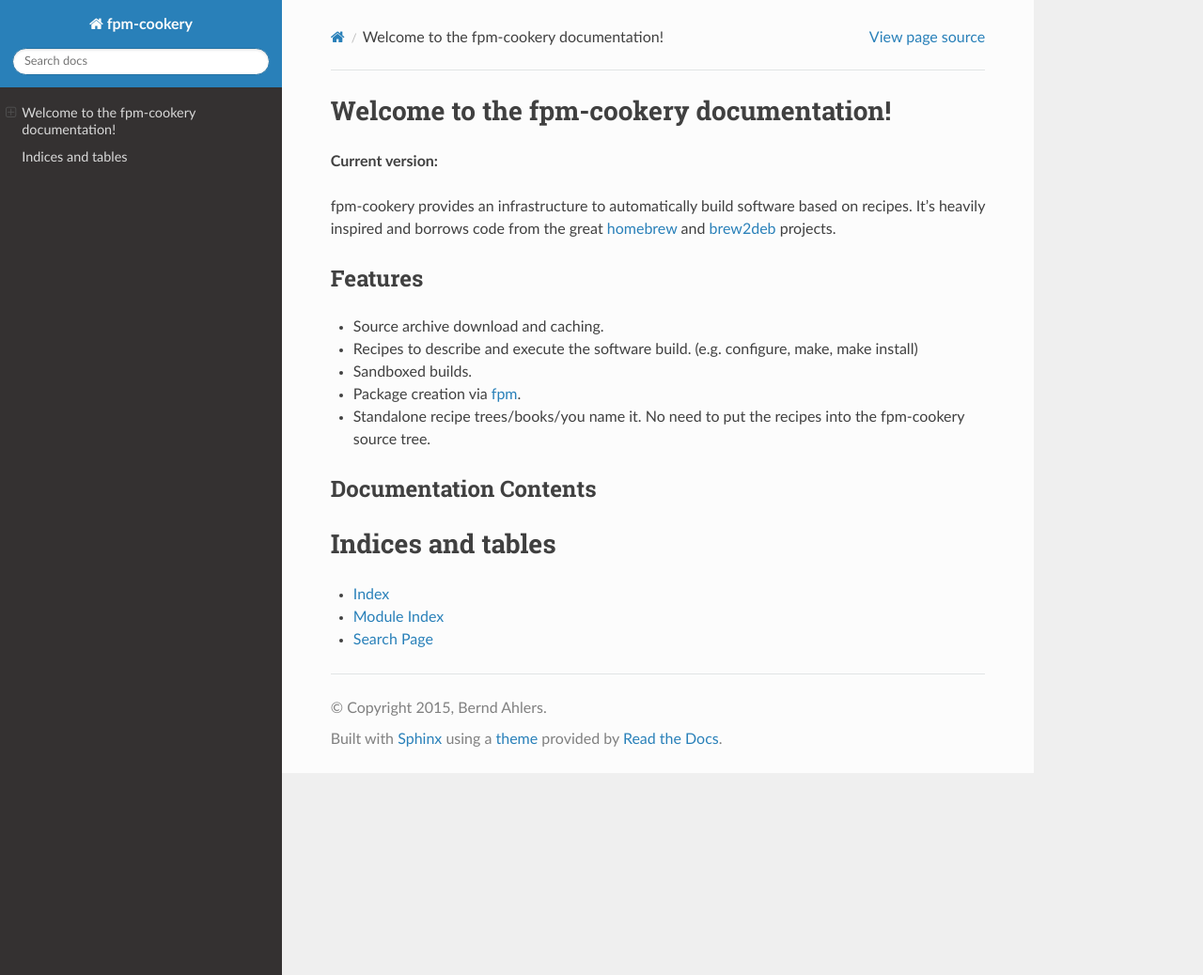
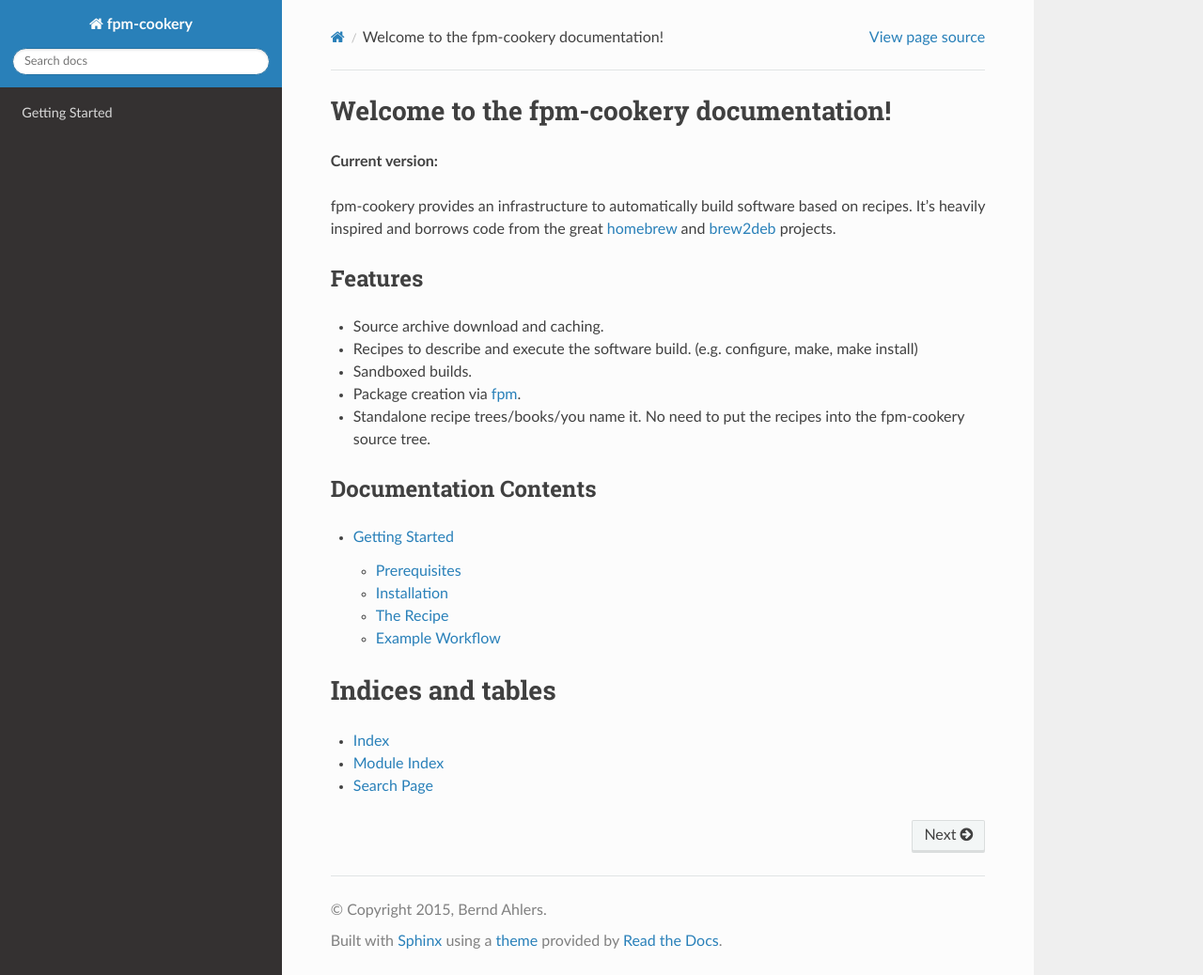
Before and after one commit to bernd/fpm-cookery, a Sphinx documentation site: the page built from docs/index.rst, in a window 1280 px wide and 1038 px high. Shown: the whole window at 94% size. Built offline with Sphinx 7.4.7 and the Read the Docs theme 2.0.0, drawn with Linux system fonts in a browser that asks for light colours; some of the changed lines change nothing that is shown.

Commit message:
[docs] Add getting started page from gh-pages branch.

```diff
--- a/docs/index.rst
+++ b/docs/index.rst
@@ -25,6 +25,7 @@
 .. toctree::
    :maxdepth: 2
 
+   pages/getting-started
 
 
 Indices and tables
--- /dev/null
+++ b/docs/pages/getting-started.rst
@@ -0,0 +1,184 @@
+Getting Started
+===============
+
+This page helps you to get started with the fpm-cookery tool and guides you
+through the installation and the creation of a simple recipe to build your
+first package.
+
+You will create a package for the `tmux <http://tmux.sourceforge.net/>`_ program.
+
+Prerequisites
+-------------
+
+The following instructions have been tested with an Ubuntu 12.04 Linux system.
+It might work on other versions or other Linux systems but that cannot be
+guaranteed. Please use something like `Vagrant <http://www.vagrantup.com/>`_ to
+create an Ubuntu 12.04 VM if you do not have one at hand.
+
+Installation
+------------
+
+Rubygems
+^^^^^^^^
+
+fpm-cookery is written in Ruby. Before we can actually install the rubygem, you
+have to install a Ruby interpreter and some build tools.
+Execute the following to install the required packages::
+
+  $ sudo apt-get install ruby1.9.1 ruby1.9.1-dev build-essential curl
+
+Ruby 1.9 includes the ``gem`` program to install rubygems::
+
+  $ sudo gem install fpm-cookery
+
+This installs the fpm-cookery rubygem and its dependencies. At the end you
+should see something like "Successfully installed fpm-cookery-|version|".
+
+Your fpm-cookery installation is ready to build some packages now!
+
+OS Package
+^^^^^^^^^^
+
+We are planning to provide a packaged version for different operating systems.
+Please use the Rubygems installation method above in the meantime.
+
+The Recipe
+----------
+
+The recipe is a Ruby file that contains a simple class which acts as a DSL
+to set the attributes of a package (like name and version) and to describe
+the build and installation process of a package.
+
+You might want to create some folders to organize your recipes::
+
+  $ mkdir recipes
+  $ mkdir recipes/tmux
+  $ cd recipes/tmux
+  $ touch recipe.rb
+
+The last command creates an empty recipe file. See the following snippet for
+the complete recipe to build a tmux package. We will go through each step
+afterwards. Use your text editor to add the code to the ``recipe.rb`` file.
+
+.. code-block:: ruby
+
+  class Tmux < FPM::Cookery::Recipe
+    description 'terminal multiplexer'
+
+    name     'tmux'
+    version  '1.9a'
+    homepage 'http://tmux.sourceforce.net/'
+    source   'http://freefr.dl.sourceforge.net/project/tmux/tmux/tmux-1.9/tmux-1.9a.tar.gz'
+
+    build_depends 'libevent-dev', 'libncurses5-dev'
+    depends       'libevent-2.0-5'
+
+    def build
+      configure :prefix => prefix
+      make
+    end
+
+    def install
+      make :install, 'DESTDIR' => destdir
+    end
+  end
+
+Example Workflow
+----------------
+
+The following commands require the ``recipe.rb`` recipe file created above.
+
+.. code-block:: none
+
+  $ fpm-cook
+  ===> Starting package creation for tmux-1.9a (ubuntu, deb)
+  ===>
+  ===> Verifying build_depends and depends with Puppet
+  ===> Verifying package: libevent-dev
+  ===> Verifying package: libevent-2.0-5
+  ===> Missing/wrong version packages: libevent-dev
+  ERROR: Not running as root; please run 'sudo fpm-cook install-deps' to install dependencies.
+
+.. code-block:: none
+
+  $ sudo fpm-cook install-deps
+  ===> Verifying build_depends and depends with Puppet
+  ===> Verifying package: libevent-dev
+  ===> Verifying package: libevent-2.0-5
+  ===> Missing/wrong version packages: libevent-dev
+  ===> Running as root; installing missing/wrong version build_depends and depends with Puppet
+  ===> Installing package: libevent-dev
+  ===> ensure changed 'purged' to 'present'
+  ===> All dependencies installed!
+
+.. code-block:: none
+
+  $ fpm-cook
+  ===> Starting package creation for tmux-1.9a (ubuntu, deb)
+  ===>
+  ===> Verifying build_depends and depends with Puppet
+  ===> Verifying package: libevent-dev
+  ===> Verifying package: libncurses5-dev
+  ===> Verifying package: libevent-2.0-5
+  ===> All build_depends and depends packages installed
+  ===> Fetching source:
+  ######################################################################## 100.0%
+  ===> Building in /home/vagrant/recipes/tmux/tmp-build/tmux-1.9a
+  checking for a BSD-compatible install... /usr/bin/install -c
+  checking whether build environment is sane... yes
+
+  [lots of output removed]
+
+  make[1]: Nothing to be done for `install-data-am'.
+  make[1]: Leaving directory `/home/vagrant/recipes/tmux/tmp-build/tmux-1.9a'
+  ===> [FPM] Converting dir to deb {}
+  ===> [FPM] No deb_installed_size set, calculating now. {}
+  ===> [FPM] Reading template {"path":"/var/lib/gems/1.9.1/gems/fpm-1.0.2/templates/deb.erb"}
+  ===> [FPM] Creating {"path":"/tmp/package-deb-build20140308-7998-1v6uqm5/control.tar.gz","from":"/tmp/package-deb-build20140308-7998-1v6uqm5/control"}
+  ===> [FPM] Created deb package {"path":"tmux_1.9a-1_amd64.deb"}
+  ===> Created package: /home/vagrant/recipes/tmux/pkg/tmux_1.9a-1_amd64.deb
+
+.. code-block:: none
+
+  .
+  |-- cache
+  |   `-- tmux-1.9a.tar.gz
+  |-- pkg
+  |   `-- tmux_1.9a-1_amd64.deb
+  |-- recipe.rb
+  |-- tmp-build
+  |   `-- tmux-1.9a
+  `-- tmp-dest
+      `-- usr
+
+.. code-block:: none
+
+  $ dpkg -c pkg/tmux_1.9a-1_amd64.deb
+  drwxrwxr-x 0/0               0 2014-03-08 01:26 ./
+  drwxrwxr-x 0/0               0 2014-03-08 01:26 ./usr/
+  drwxrwxr-x 0/0               0 2014-03-08 01:26 ./usr/share/
+  drwxrwxr-x 0/0               0 2014-03-08 01:26 ./usr/share/man/
+  drwxrwxr-x 0/0               0 2014-03-08 01:26 ./usr/share/man/man1/
+  -rw-r--r-- 0/0           93888 2014-03-08 01:26 ./usr/share/man/man1/tmux.1
+  drwxrwxr-x 0/0               0 2014-03-08 01:26 ./usr/bin/
+  -rwxr-xr-x 0/0          491016 2014-03-08 01:26 ./usr/bin/tmux
+
+.. code-block:: none
+
+  $ dpkg -I pkg/tmux_1.9a-1_amd64.deb
+   new debian package, version 2.0.
+   size 235488 bytes: control archive= 437 bytes.
+       260 bytes,    12 lines      control
+       105 bytes,     2 lines      md5sums
+   Package: tmux
+   Version: 1.9a-1
+   License: unknown
+   Vendor:
+   Architecture: amd64
+   Maintainer: <vagrant@ubuntu1204>
+   Installed-Size: 571
+   Depends: libevent-2.0-5
+   Section: optional
+   Priority: extra
+   Homepage: http://tmux.sourceforce.net/
+   Description: terminal multiplexer
```
